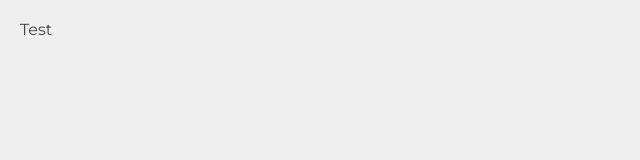
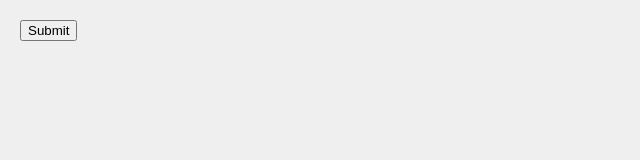
Before and after one commit to dymafr/react-c7-l2, a React (Create React App) app: page / in a window 1280 px wide. Shown: the top 160 px of the page, without its empty margins (0-640 px from the left). Built offline with nearby package versions, Linux system fonts and the light colour scheme.

Commit message:
2 files modified

```diff
--- a/package.json
+++ b/package.json
@@ -3,8 +3,8 @@
   "version": "0.0.0",
   "private": true,
   "dependencies": {
-    "react": "^18.1.0",
-    "react-dom": "^18.1.0",
+    "react": "^18.2.0",
+    "react-dom": "^18.2.0",
     "sass": "^1.52.3"
   },
   "scripts": {
--- a/src/App.js
+++ b/src/App.js
@@ -3,7 +3,7 @@ import React from 'react';
 function App() {
   return (
     <div className="d-flex flex-row justify-content align-items-center p-20">
-      Test
+      <button>Submit</button>
     </div>
   );
 }
```
